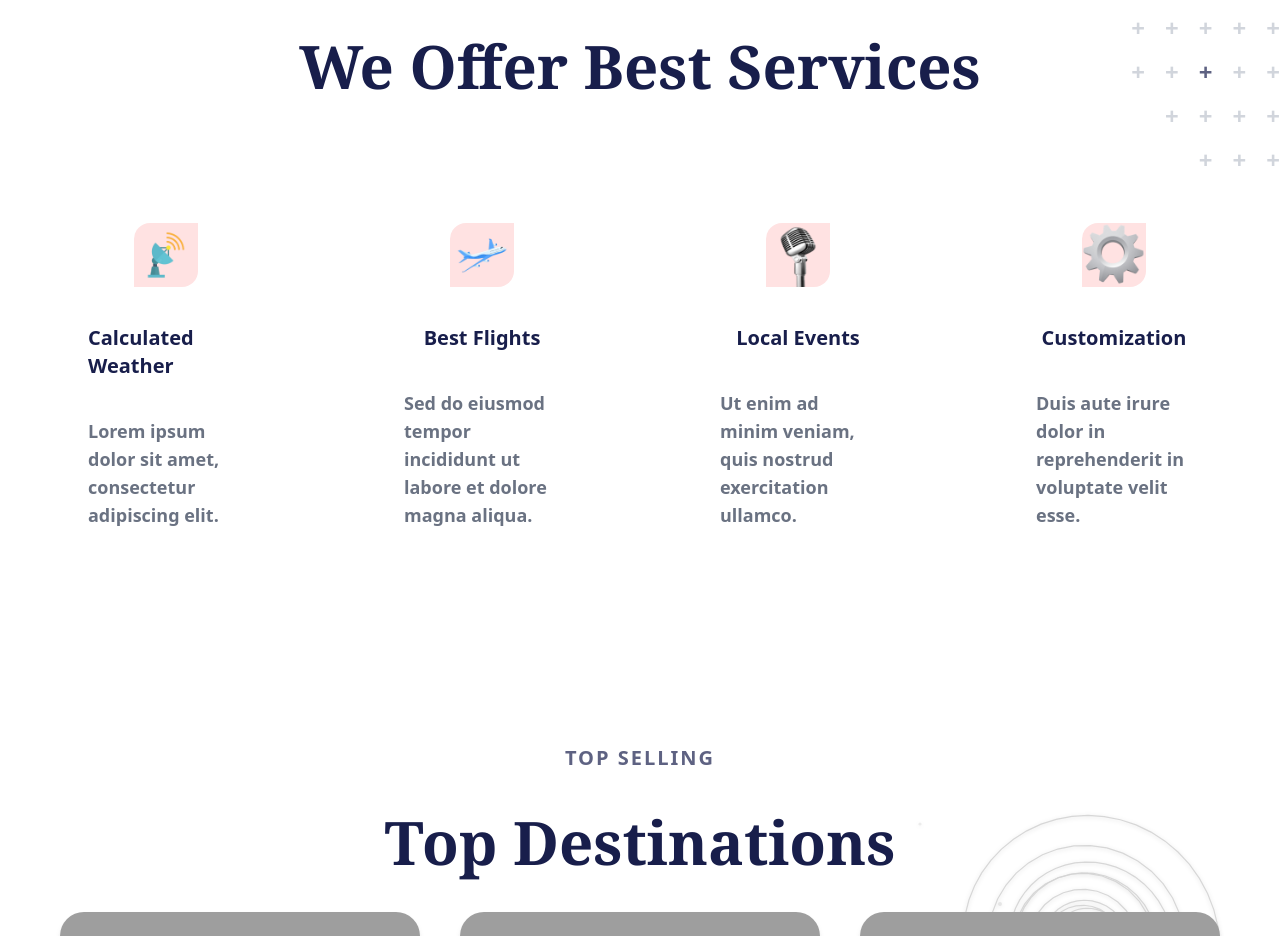
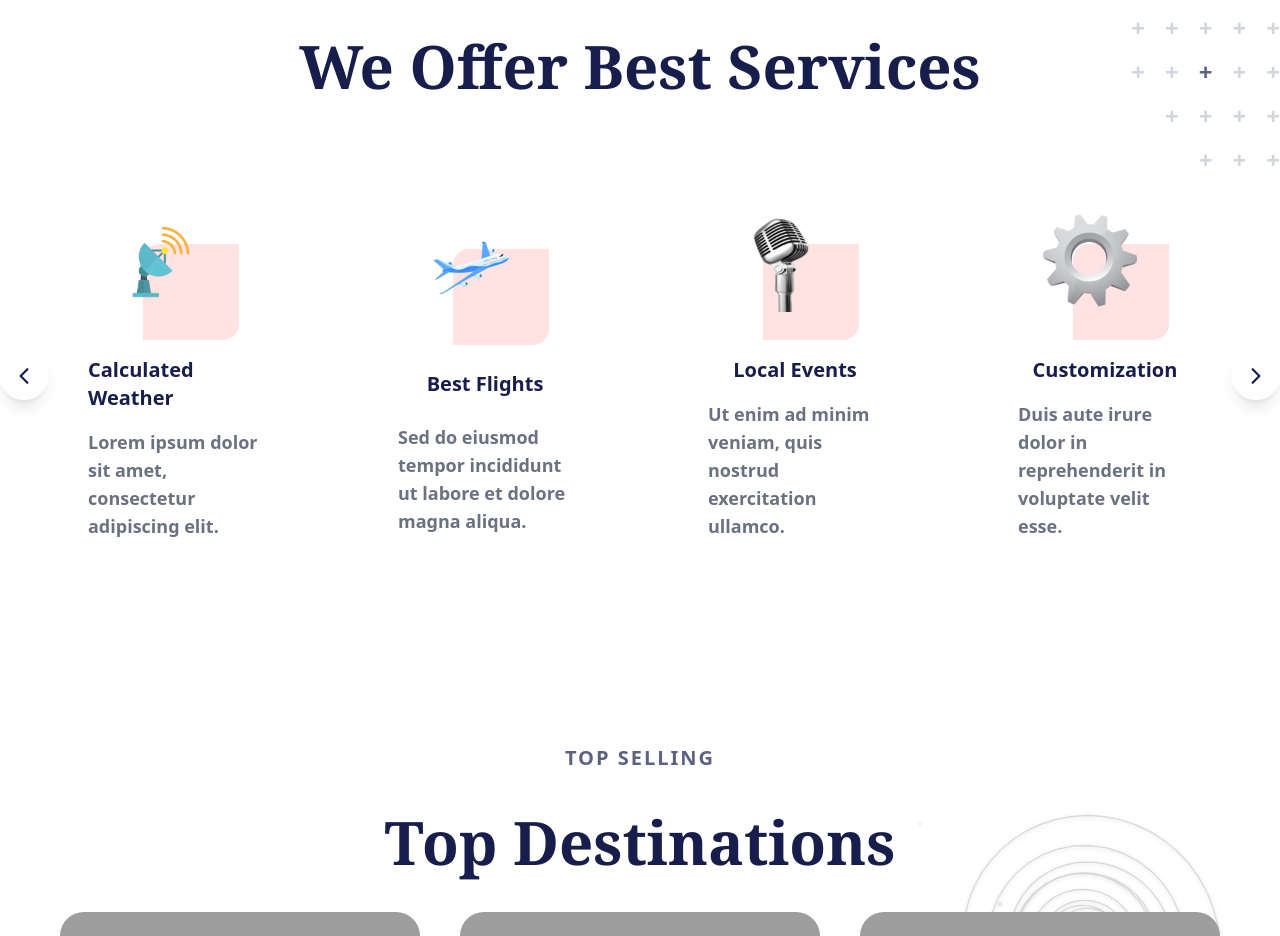
Before and after one commit to MohammedIrfan244/irish_test, a Next.js app: page / in a window 1280 px wide. Shown: the part 1040-1976 px from the top of the page. Built offline with nearby package versions, Linux system fonts and the light colour scheme; grey boxes are pictures that could not be loaded; a web font is replaced by a local one.

Commit message:
Add embla-carousel and embla-carousel-react for enhanced carousel functionality

```diff
--- a/package.json
+++ b/package.json
@@ -9,6 +9,7 @@
     "lint": "next lint"
   },
   "dependencies": {
+    "embla-carousel-react": "^8.6.0",
     "framer-motion": "^12.18.1",
     "next": "15.3.3",
     "react": "^19.0.0",
--- a/src/components/sections/categories/Cards.tsx
+++ b/src/components/sections/categories/Cards.tsx
@@ -1,32 +1,44 @@
-import Image from 'next/image'
-import React from 'react'
+import Image from 'next/image';
+import React from 'react';
 
 interface ICardProps {
-    image: string
-    title: string
-    description: string
+  image: string;
+  title: string;
+  description: string;
 }
 
 function Cards({ image, title, description }: ICardProps) {
   return (
-        <div className='flex items-center justify-center p-8 md:p-12 relative group'>
-            <div className='h-72 flex flex-col items-center justify-around w-56  p-5 md:h-96 md:w-72 rounded-2xl bg-white md:rounded-3xl relative z-10 lg:rounded-4xl transition-shadow duration-300 group-hover:shadow-lg'>
-                <div className='h-7 w-7 md:h-16 md:w-16 bg-red-100 rounded-tl-2xl rounded-br-2xl overflow-visible'>
+    <div className="flex items-center justify-center p-8 md:p-12 relative group">
+      <div className="
+        h-72 w-56 md:h-96 md:w-72 p-5
+        flex flex-col items-center justify-around
+        rounded-2xl md:rounded-3xl lg:rounded-4xl
+        bg-white relative z-10
+        transition-all duration-300
+        group-hover:shadow-lg
+        active:scale-95
+        shadow-sm md:shadow-none
+        sm:animate-pulse md:animate-none
+      ">
+        <div className="h-16 w-16 md:h-32 md:w-32 relative">
           <Image
+            className="relative z-10"
             src={image}
             alt="Icon"
             height={100}
             width={100}
           />
+          <div className="bg-red-100 z-0 rounded-tl-2xl rounded-br-2xl absolute bottom-0 right-0 w-10 h-10 md:w-24 md:h-24" />
         </div>
-                <h1 className='text-[#181e4b] text-lg md:text-xl font-semibold'>{title}</h1>
-                <div className='w-full wrap-break-word'>
-                <p className='text-lg font-semibold text-gray-500'>{description}</p>
+        <h1 className="text-[#181e4b] text-lg md:text-xl font-semibold">{title}</h1>
+        <div className="w-full break-words">
+          <p className="text-lg font-semibold text-gray-500">{description}</p>
         </div>
       </div>
-            <div className='absolute left-0 bottom-0 w-14 h-14 md:w-32 md:h-32 bg-[#db6a52] z-0 rounded-tl-2xl rounded-br-xl opacity-0 group-hover:opacity-100 transition-opacity duration-300' />
+      <div className="absolute left-0 bottom-0 w-14 h-14 md:w-32 md:h-32 bg-[#db6a52] z-0 rounded-tl-2xl rounded-br-xl opacity-0 group-hover:opacity-100 transition-opacity duration-300" />
     </div>
-    )
+  );
 }
 
-export default Cards
+export default Cards;
--- a/src/components/sections/categories/Category.tsx
+++ b/src/components/sections/categories/Category.tsx
@@ -1,8 +1,10 @@
 'use client';
-import React from 'react';
+import React, { useEffect} from 'react';
+import useEmblaCarousel from 'embla-carousel-react';
 import Pattern from './Pattern';
 import Cards from './Cards';
 import { motion } from 'framer-motion';
+import { IoChevronBack, IoChevronForward } from 'react-icons/io5';
 
 interface IGategory {
   id: string;
@@ -39,6 +41,31 @@ const CATEGORIES: IGategory[] = [
 ];
 
 function Category() {
+  const [emblaRef, emblaApi] = useEmblaCarousel({
+    loop: true,
+    align: 'start',
+    skipSnaps: false,
+    dragFree: false,
+    slidesToScroll: 1,
+    breakpoints: {
+      '(min-width: 768px)': { slidesToScroll: 2 },
+      '(min-width: 1024px)': { slidesToScroll: 3 }
+    }
+  });
+
+  const scrollPrev = () => emblaApi && emblaApi.scrollPrev();
+  const scrollNext = () => emblaApi && emblaApi.scrollNext();
+
+  useEffect(() => {
+    if (!emblaApi) return;
+
+    const autoScroll = setInterval(() => {
+      emblaApi.scrollNext();
+    }, 4000);
+
+    return () => clearInterval(autoScroll);
+  }, [emblaApi]);
+
   return (
     <div className='pt-10 md:pt-20 lg:pt-32'>
       <div className='relative space-y-5 md:space-y-10'>
@@ -48,11 +75,12 @@ function Category() {
         <div className='md:absolute right-0 top-0 min-w-40 md:block hidden'>
           <Pattern />
         </div>
-
-        <div className='grid grid-cols-2 md:grid-cols-3 lg:grid-cols-4 px-5 gap-6'>
+        <div className='relative px-5'>
+          <div className='overflow-hidden' ref={emblaRef}>
+            <div className='flex'>
               {CATEGORIES.map((item, index) => (
+                <div key={item.id} className='flex-[0_0_100%] md:flex-[0_0_50%] lg:flex-[0_0_33.333%] xl:flex-[0_0_25%] min-w-0'>
                   <motion.div
-              key={item.id}
                     initial={{ opacity: 0, y: 40 }}
                     whileInView={{ opacity: 1, y: 0 }}
                     transition={{ delay: index * 0.15, duration: 0.6, ease: 'easeOut' }}
@@ -63,7 +91,26 @@ function Category() {
                       description={item.description}
                     />
                   </motion.div>
+                </div>
               ))}
+            </div>
+          </div>
+
+          <button
+            onClick={scrollPrev}
+            className='absolute left-2 md:left-0 top-1/2 -translate-y-1/2 bg-white/90 hover:bg-white shadow-lg rounded-full p-2 md:p-3 z-20 transition-all duration-200'
+            aria-label="Previous slide"
+          >
+            <IoChevronBack className='w-4 h-4 md:w-6 md:h-6 text-[#181e4b]' />
+          </button>
+
+          <button
+            onClick={scrollNext}
+            className='absolute right-2 md:right-0 top-1/2 -translate-y-1/2 bg-white/90 hover:bg-white shadow-lg rounded-full p-2 md:p-3 z-20 transition-all duration-200'
+            aria-label="Next slide"
+          >
+            <IoChevronForward className='w-4 h-4 md:w-6 md:h-6 text-[#181e4b]' />
+          </button>
         </div>
       </div>
     </div>
--- a/src/components/sections/hero/Left.tsx
+++ b/src/components/sections/hero/Left.tsx
@@ -68,7 +68,7 @@ function Left() {
           Find out more
         </motion.button>
 
-        <div className='flex gap-4 items-center text-center text-base sm:text-lg md:text-xl font-semibold text-gray-500'>
+        <div className='flex gap-4 items-center hover:cursor-pointer text-center text-base sm:text-lg md:text-xl font-semibold text-gray-500'>
           <motion.div
             className='w-12 h-12 sm:w-14 sm:h-14 md:w-16 md:h-16 rounded-full flex justify-center bg-[#df6951] items-center'
             whileHover={{ scale: 1.1 }}
@@ -77,7 +77,7 @@ function Left() {
           >
             <IoIosPlay className='text-white text-lg sm:text-xl md:text-2xl' />
           </motion.div>
-          <p>Play Demo</p>
+          <p className=''>Play Demo</p>
         </div>
       </motion.div>
     </div>
```
Also changed, not shown: 1 other file (tests, documents, lock files or other folders). Lines whose indentation alone changed are shown as unchanged.
